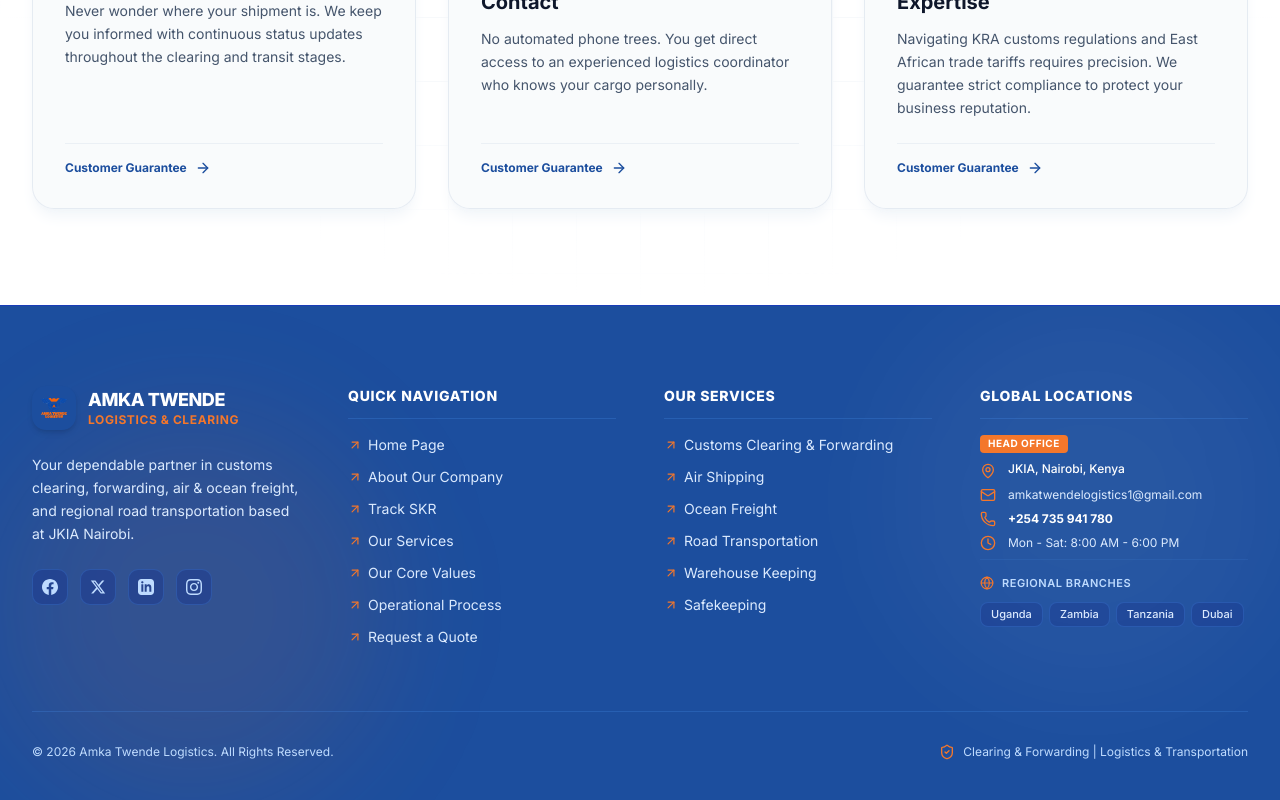
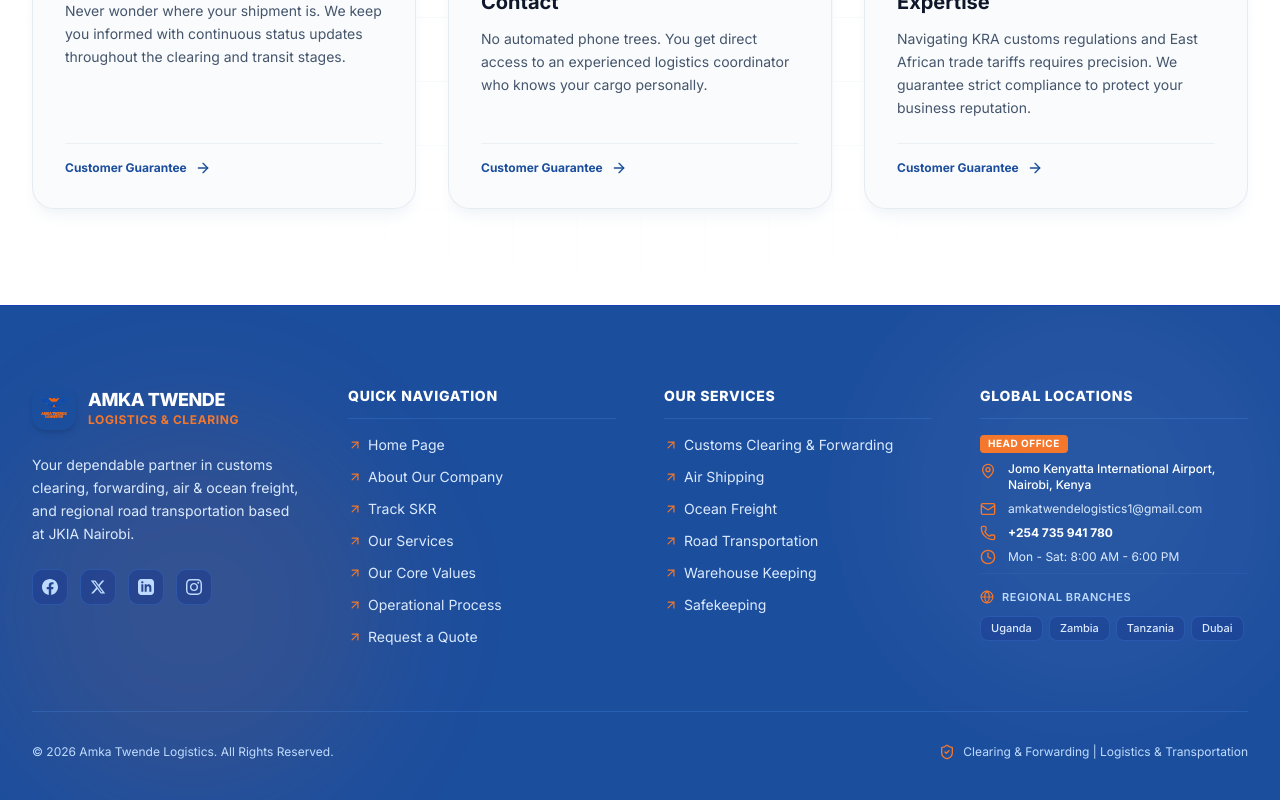
Before and after one commit to mosaremot-gif/amkatwendenext, a Next.js app: page / in a window 1280 px wide. Shown: the part 7505-8305 px from the top of the page. Built offline with nearby package versions, Linux system fonts and the light colour scheme; no server answers.

Commit message:
fixed jkia

```diff
--- a/src/components/Footer.tsx
+++ b/src/components/Footer.tsx
@@ -222,7 +222,7 @@
                 <div className="flex items-start gap-3">
                   <MapPin className="w-4 h-4 text-[#f4772b] shrink-0 mt-0.5" />
                   <span className="font-medium text-white">
-                    JKIA, Nairobi, Kenya
+                    Jomo Kenyatta International Airport, Nairobi, Kenya
                   </span>
                 </div>
 
```
